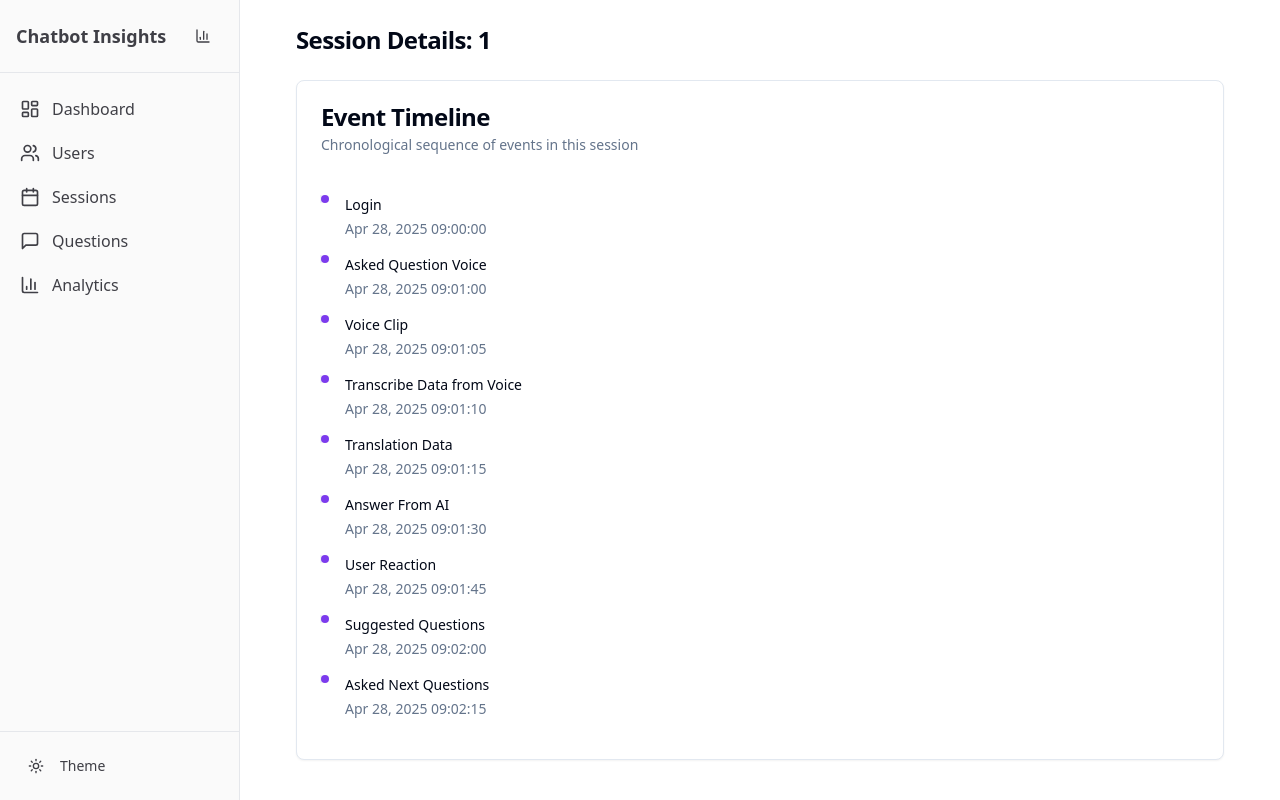
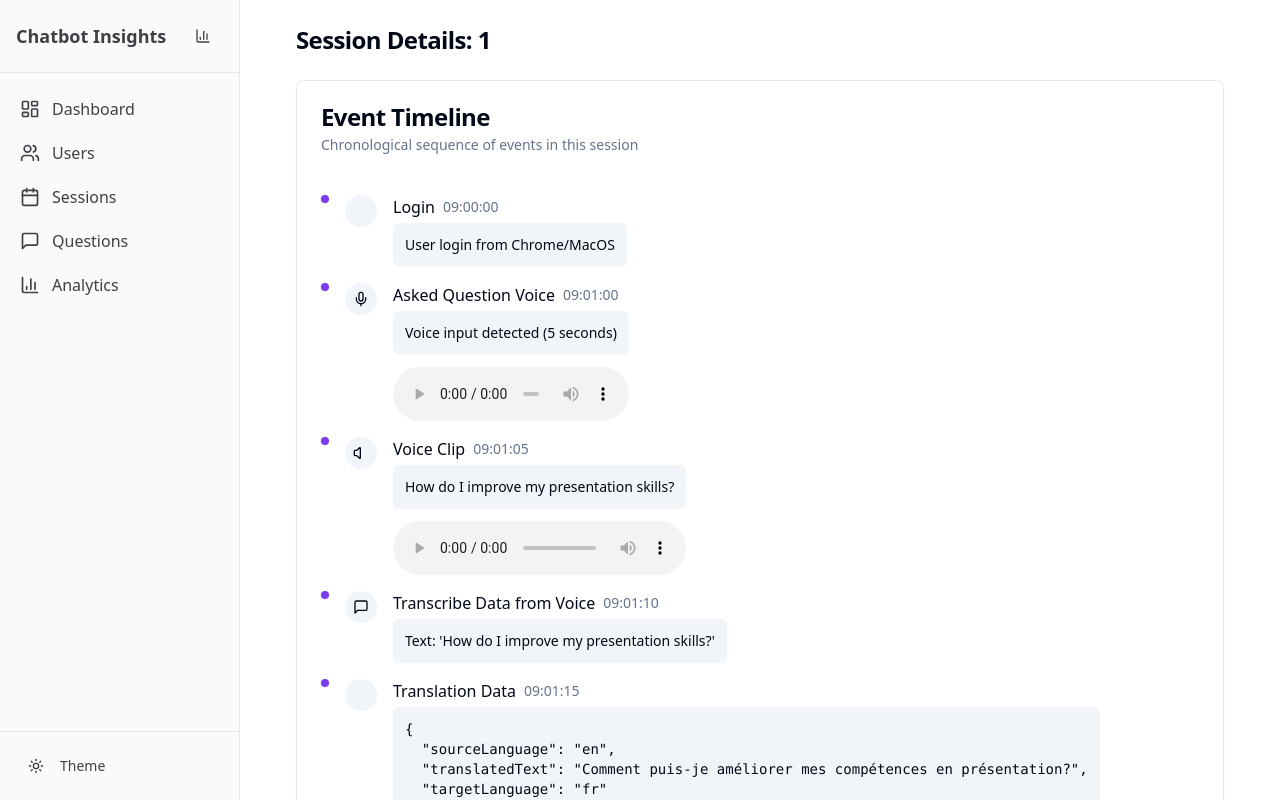
Before and after one commit to OpenAgriNet/oan-telemetry-dashboard-app, a React (Vite) app: page /sessions/1 in a window 1280 px wide. Built offline with nearby package versions, Linux system fonts and the light colour scheme.

Commit message:
feat: Enhance session details event timeline
- Show sample data for each event.
- Add icons for better readability.
- Mock actual events and populate the timeline.

```diff
--- a/src/pages/SessionDetails.tsx
+++ b/src/pages/SessionDetails.tsx
@@ -10,20 +10,80 @@ import {
   CardHeader,
   CardTitle,
 } from "@/components/ui/card";
+import {
+  Login,
+  MessageSquare,
+  Mic,
+  Translate,
+  MessageSquareHeart,
+  Smile,
+  Volume,
+  SmilePlus,
+} from "lucide-react";
 
-// Mock function to get session events - replace with actual API call later
+// Mock function to get session events with sample data
 const getSessionEvents = async (sessionId: string) => {
-  // Mock timeline data - replace with actual API data
+  // Mock timeline data with clips and sample data
   return [
-    { type: "Login", timestamp: "2025-04-28T09:00:00Z" },
-    { type: "Asked Question Voice", timestamp: "2025-04-28T09:01:00Z" },
-    { type: "Voice Clip", timestamp: "2025-04-28T09:01:05Z" },
-    { type: "Transcribe Data from Voice", timestamp: "2025-04-28T09:01:10Z" },
-    { type: "Translation Data", timestamp: "2025-04-28T09:01:15Z" },
-    { type: "Answer From AI", timestamp: "2025-04-28T09:01:30Z" },
-    { type: "User Reaction", timestamp: "2025-04-28T09:01:45Z" },
-    { type: "Suggested Questions", timestamp: "2025-04-28T09:02:00Z" },
-    { type: "Asked Next Questions", timestamp: "2025-04-28T09:02:15Z" },
+    {
+      type: "Login",
+      timestamp: "2025-04-28T09:00:00Z",
+      icon: Login,
+      sampleData: "User login from Chrome/MacOS",
+    },
+    {
+      type: "Asked Question Voice",
+      timestamp: "2025-04-28T09:01:00Z",
+      icon: Mic,
+      sampleData: "Voice input detected (5 seconds)",
+      clip: "voice_input_001.mp3",
+    },
+    {
+      type: "Voice Clip",
+      timestamp: "2025-04-28T09:01:05Z",
+      icon: Volume,
+      sampleData: "How do I improve my presentation skills?",
+      clip: "processed_voice_001.mp3",
+    },
+    {
+      type: "Transcribe Data from Voice",
+      timestamp: "2025-04-28T09:01:10Z",
+      icon: MessageSquare,
+      sampleData: "Text: 'How do I improve my presentation skills?'",
+    },
+    {
+      type: "Translation Data",
+      timestamp: "2025-04-28T09:01:15Z",
+      icon: Translate,
+      sampleData: {
+        sourceLanguage: "en",
+        translatedText: "Comment puis-je améliorer mes compétences en présentation?",
+        targetLanguage: "fr",
+      },
+    },
+    {
+      type: "Answer From AI",
+      timestamp: "2025-04-28T09:01:30Z",
+      icon: MessageSquareHeart,
+      sampleData: "Here are some key tips to improve your presentation skills: 1. Practice regularly, 2. Know your audience, 3. Use storytelling techniques...",
+      clip: "ai_response_001.mp3",
+    },
+    {
+      type: "User Reaction",
+      timestamp: "2025-04-28T09:01:45Z",
+      icon: Smile,
+      sampleData: { reaction: "helpful", rating: 5 },
+    },
+    {
+      type: "Suggested Questions",
+      timestamp: "2025-04-28T09:02:00Z",
+      icon: SmilePlus,
+      sampleData: [
+        "How can I handle presentation anxiety?",
+        "What are good presentation structures?",
+        "How to engage the audience better?",
+      ],
+    },
   ];
 };
 
@@ -66,11 +126,46 @@ const SessionDetails = () => {
                   <div className="absolute left-0 h-full w-px bg-border -translate-x-1/2" />
                   <div className="relative h-2 w-2 rounded-full bg-primary" />
                 </div>
-                <div className="flex flex-col gap-1">
-                  <p className="text-sm font-medium">{event.type}</p>
-                  <p className="text-sm text-muted-foreground">
-                    {format(new Date(event.timestamp), "MMM dd, yyyy HH:mm:ss")}
-                  </p>
+                <div className="flex flex-1 gap-4">
+                  <div className="flex h-8 w-8 items-center justify-center rounded-full bg-muted">
+                    {event.icon && <event.icon className="h-4 w-4" />}
+                  </div>
+                  <div className="flex flex-col gap-1">
+                    <div className="flex items-center gap-2">
+                      <p className="font-medium">{event.type}</p>
+                      <p className="text-sm text-muted-foreground">
+                        {format(new Date(event.timestamp), "HH:mm:ss")}
+                      </p>
+                    </div>
+                    {event.sampleData && (
+                      <div className="rounded-md bg-muted p-3 text-sm">
+                        {typeof event.sampleData === "string" ? (
+                          event.sampleData
+                        ) : Array.isArray(event.sampleData) ? (
+                          <ul className="list-inside list-disc space-y-1">
+                            {event.sampleData.map((item, i) => (
+                              <li key={i}>{item}</li>
+                            ))}
+                          </ul>
+                        ) : (
+                          <pre className="overflow-x-auto">
+                            {JSON.stringify(event.sampleData, null, 2)}
+                          </pre>
+                        )}
+                      </div>
+                    )}
+                    {event.clip && (
+                      <div className="mt-2">
+                        <audio
+                          controls
+                          className="w-full max-w-[300px]"
+                          src={event.clip}
+                        >
+                          Your browser does not support the audio element.
+                        </audio>
+                      </div>
+                    )}
+                  </div>
                 </div>
               </div>
             ))}
```
